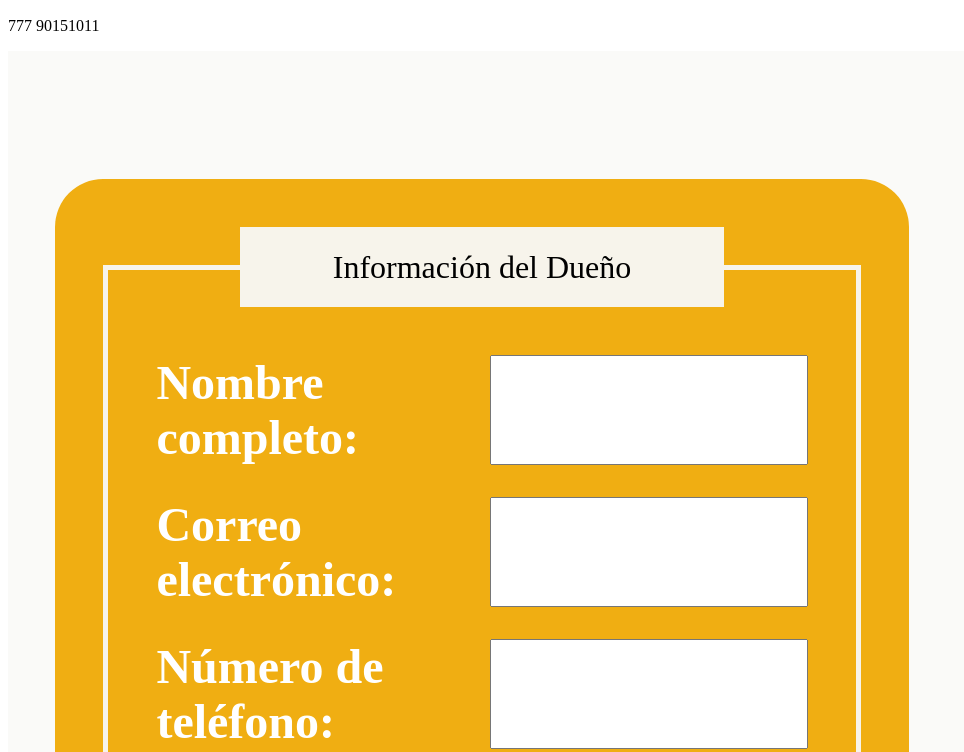
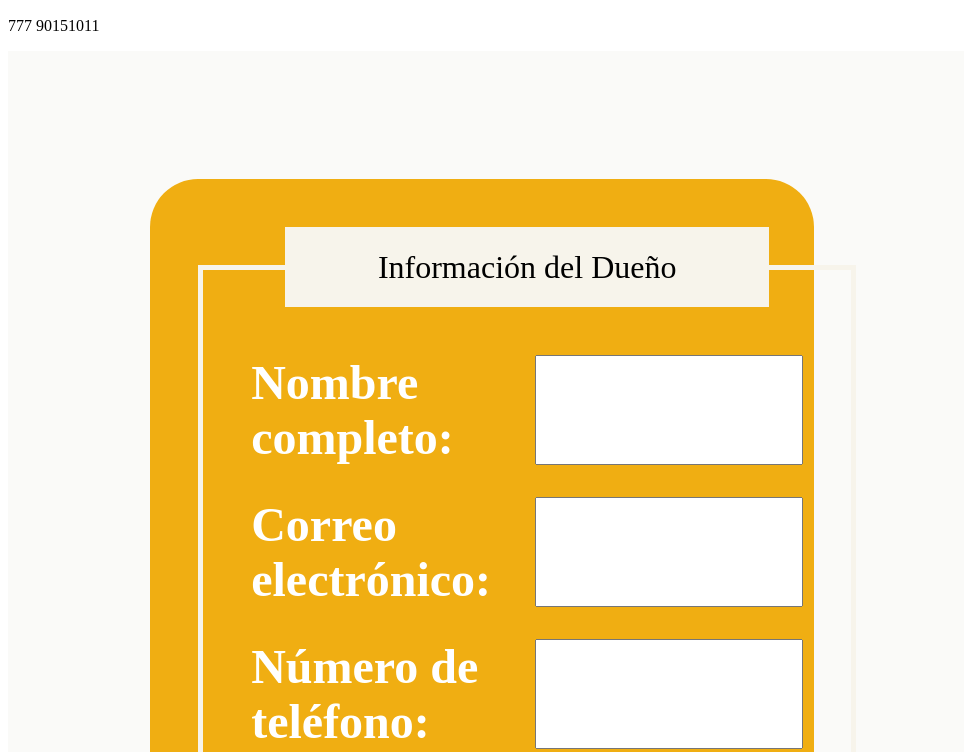
Before and after one commit to carloselio19971/FormularioMascuotas, a website: page index.html in a window 1280 px wide. Shown: the part 227-979 px from the top of the page, without its empty margins (0-964 px from the left). Drawn offline with nearby package versions, Linux system fonts and the light colour scheme; files that its build step writes are made by us from their sources.

Commit message:
Correccion formulario

```diff
--- a/src/scss/modules/registro/registro.scss
+++ b/src/scss/modules/registro/registro.scss
@@ -35,12 +35,12 @@
             background-color: v.$formulario;
             display:grid;
             grid-template-columns: 1fr;
-            width:100%;
+            width:90%;
             margin: 0 auto;
             border-radius: 3rem;
 
             @include m.tablet {
-                width:90%;
+                width:70%;
                 margin: 0 auto;
 
             }
@@ -48,8 +48,15 @@
 
             fieldset{
                 border: 5px solid v.$colorHeader;
-                margin: 3rem;
-                padding: 3rem;
+                margin:2rem;
+                padding: 2rem;
+
+
+                @include m.tablet {
+                    margin: 3rem;
+                    padding: 3rem;
+                }
+
                 display: flex;
                 flex-direction: column;
                 align-items: space-between ;
```
